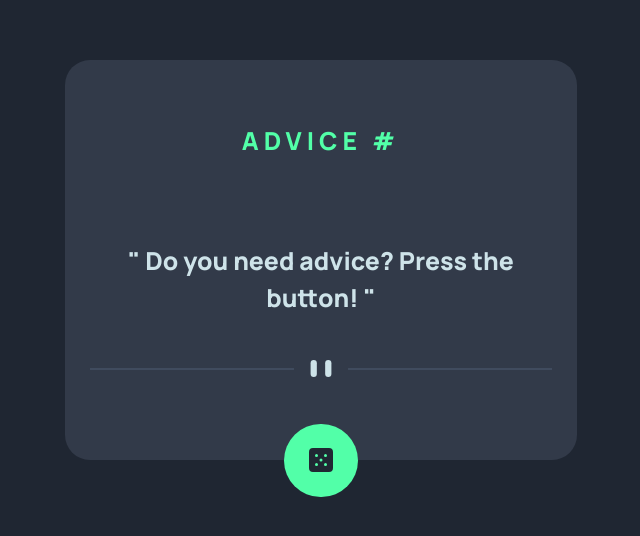
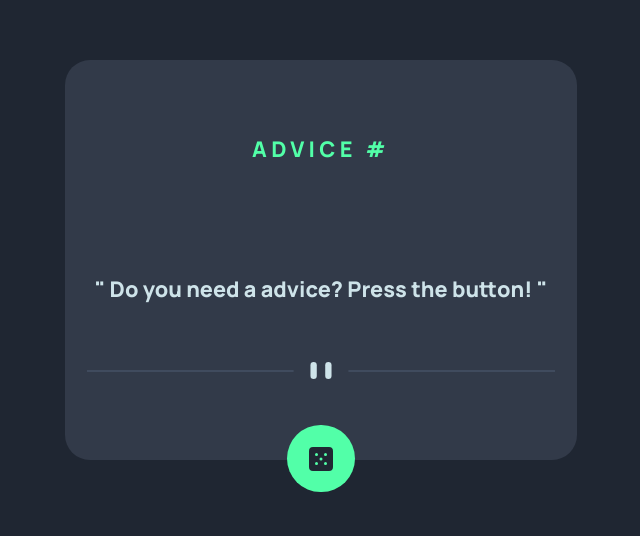
Before and after one commit to Santiagoponce/Advice-generator, a plain HTML site: page index.html in a window 1280 px wide. Shown: the part 140-676 px from the top of the page, without its empty margins (319-959 px from the left). Drawn offline with Linux system fonts and the light colour scheme.

Commit message:
Tamaño de fuente cambiado

```diff
--- a/css/style.css
+++ b/css/style.css
@@ -5,7 +5,7 @@
 --Neon-Green: hsl(150, 100%, 66%);
 
     /*  Colours-Primary*/
-font-size: clamp(1rem, 0.75rem + 1vw,2rem);
+font-size: clamp(.5rem, 0.55rem + 1vw,5rem);
 --Grayish-Blue: hsl(217, 19%, 38%);
 --Dark-Grayish-Blue: hsl(217, 19%, 24%);/* advice background*/
 --Dark-Blue: hsl(218, 23%, 16%);/*Body color*/
--- a/index.html
+++ b/index.html
@@ -19,7 +19,7 @@
       <figcaption class="advice__id">
       </figcaption>
       <blockquote class="advice__text">
-        Do you need advice? Press the button!
+        Do you need a advice? Press the button!
       </blockquote>
     </figure>
     <picture class="container__divider">
```
